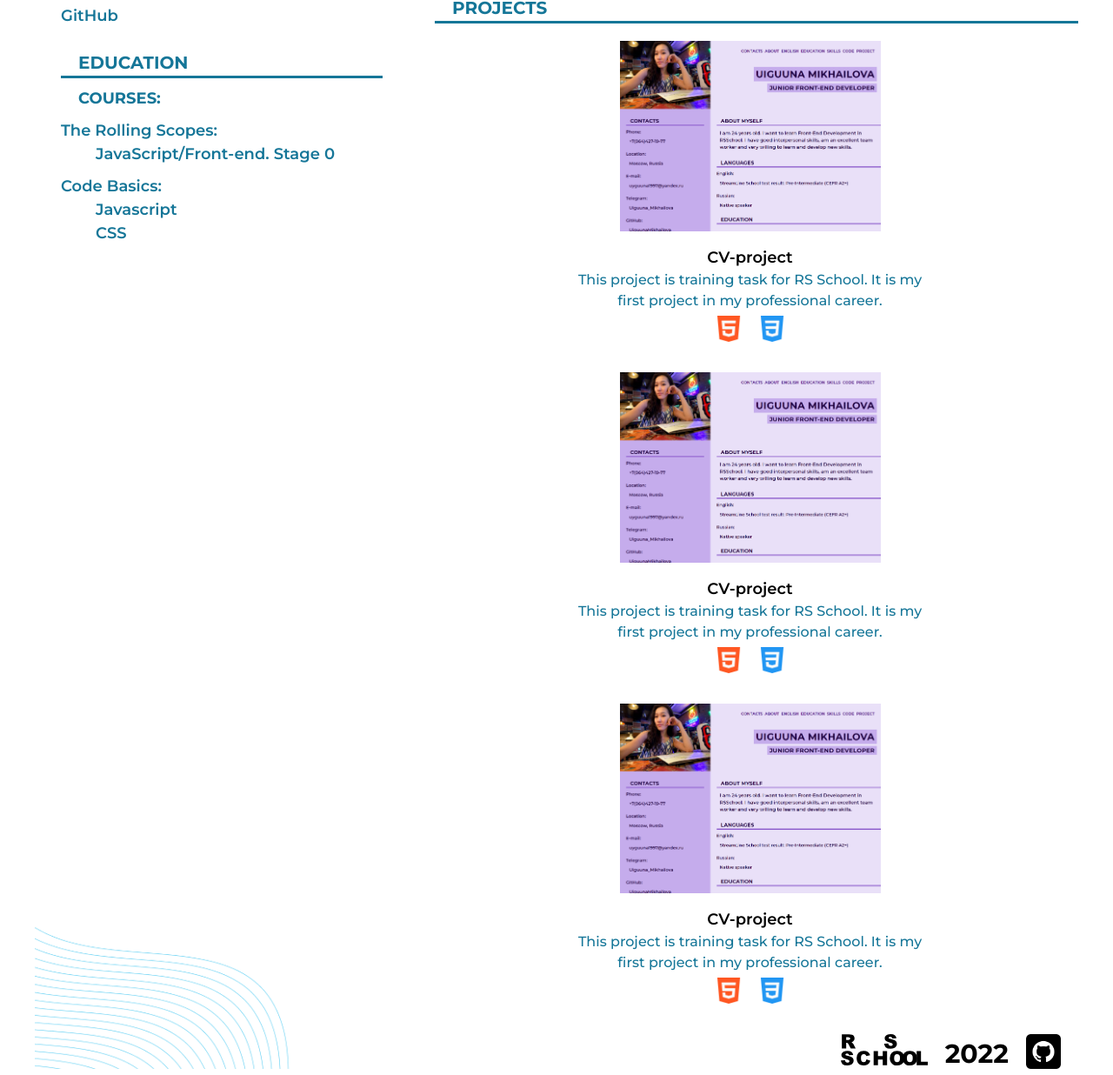
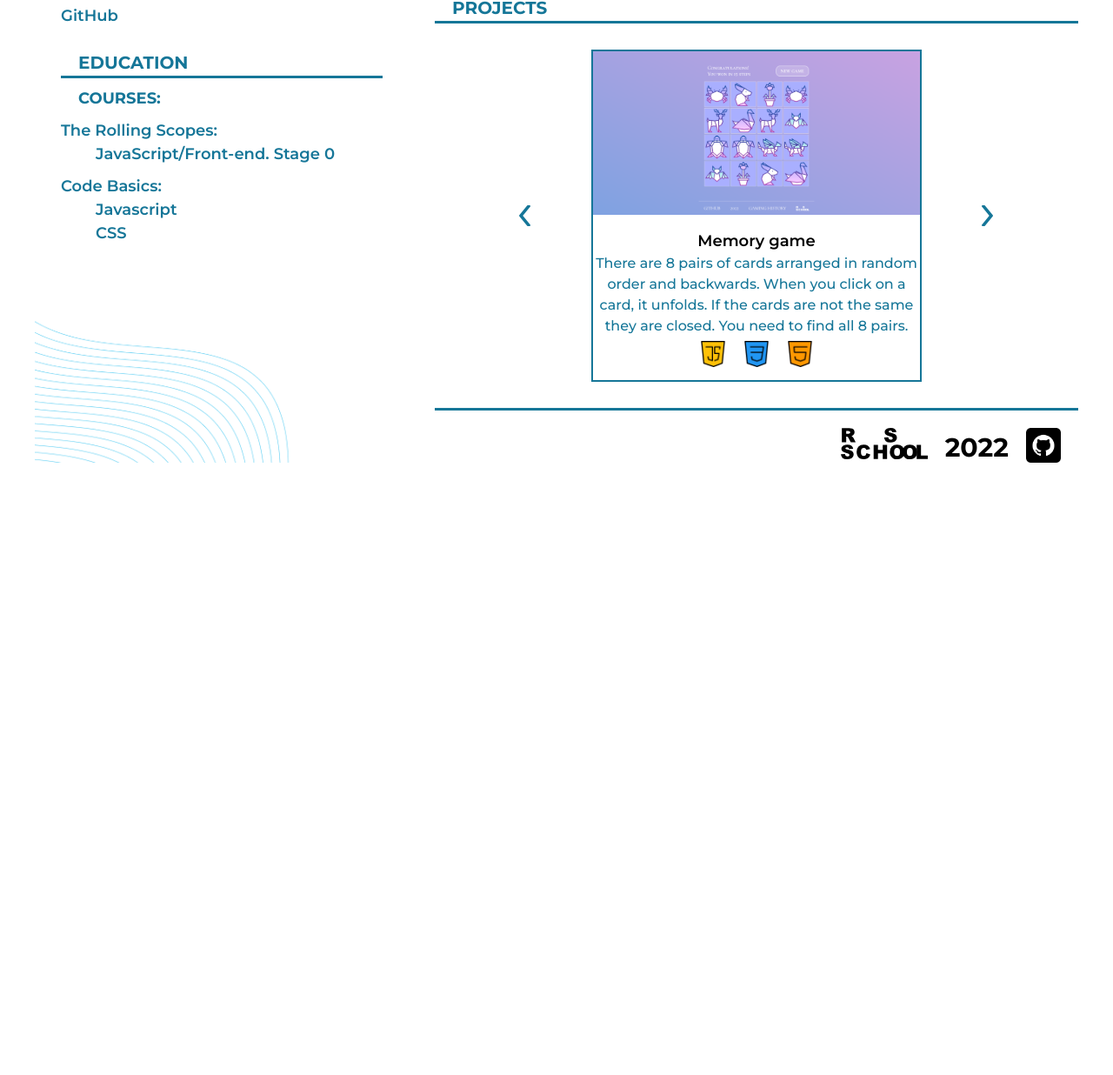
Before and after one commit to UiguunaMikhailova/rsschool-cv, a plain HTML site: page index.html in a window 1280 px wide. Shown: the part 1063-2299 px from the top of the page at 87% size. After the commit the page ends 1602 px from the top, so only its background shows below. Drawn offline with Linux system fonts and the light colour scheme.

Commit message:
feat: add styles for projects slider

```diff
--- a/index.html
+++ b/index.html
@@ -47,7 +47,7 @@
                                     <a href="#code" class="nav_link">Code</a>
                                 </li>
                                 <li class="nav_item">
-                                    <a href="#projects" class="nav_link">Project</a>
+                                    <a href="#projects" class="nav_link">Projects</a>
                                 </li>
                             </ul>
                         </div>
@@ -126,8 +126,7 @@
                                                 href="https://ru.code-basics.com/languages/javascript">Javascript</a>
                                         </li>
                                         <li class="item2">
-                                            <a class="item_link"
-                                                href="https://ru.code-basics.com/languages/css">CSS</a>
+                                            <a class="item_link" href="https://ru.code-basics.com/languages/css">CSS</a>
                                         </li>
                                     </ol>
                                 </li>
@@ -168,7 +167,7 @@
                             CODEWARS 6 kyu - Data Reverse
                         </div>
                         <pre class="pre">
-                            <code class="code">    <span class="function">function</span> <span class="function_name">dataReverse</span>(<span class="function_name">data</span>) {
+                            <code class="code html">    <span class="function">function</span> <span class="function_name">dataReverse</span>(<span class="function_name">data</span>) {
        <span class="function">const</span> <span class="function_name">size</span> = <span class="function_name">8</span>
        <span class="function">const</span> <span class="function_name">array</span> = []
        <span class="function">for</span> (<span class="function">let</span> <span class="function_name">i</span> = <span class="function_name">0</span>; i < data.length; i += size) {
@@ -178,71 +177,85 @@
     }</code>
                         </pre>
                     </section>
-                    <section class="project" id='projects'>
-
                     <h2 class="section_header2">Projects</h2>
                     <div class="divider"></div>
-                        <div class="project1">
-                            <a href="https://github.com/UiguunaMikhailova/rsschool-cv" class="project_link">
-                                <img src="img/cv-screen.png" alt="project_image" class="project_img">
+                    <section class="project" id='projects'>
+                        <img class="back" src="img/icons/back.png" alt="back-button">
+                        <img class="next" src="img/icons/next.png" alt="next-button">
+                        <div class="project1 active">
+                            <a href="https://uiguunamikhailova.github.io/Memory-game/" class="project_link">
+                                <img src="img/memory-game-project.png" alt="project1_image" class="project_img">
                             </a>
                             <div class="project_info">
-                                <h4 class="project_title">CV-project</h4>
-                                <div class="project_descr">This project is training task for RS School. It is my first
-                                    project in my professional career.</div>
+                                <h4 class="project_title">Memory game</h4>
+                                <div class="project_descr">There are 8 pairs of cards arranged in random order and
+                                    backwards. When you click on a card, it unfolds. If the cards are not the same they
+                                    are closed. You need to find all 8 pairs.</div>
                                 <div class="project_tech">
                                     <ul class="tech_list">
                                         <li class="tech_item">
-                                            <img src="img/icons/html.png" alt="">
+                                            <img src="img/icons/js-icon.png" alt="">
                                         </li>
                                         <li class="tech_item">
-                                            <img src="img/icons/css.png" alt="">
+                                            <img src="img/icons/css-icon.png" alt="">
+                                        </li>
+                                        <li class="tech_item">
+                                            <img src="img/icons/html-icon.png" alt="">
                                         </li>
                                     </ul>
                                 </div>
                             </div>
                         </div>
                         <div class="project1">
-                            <a href="https://github.com/UiguunaMikhailova/rsschool-cv" class="project_link">
-                                <img src="img/cv-screen.png" alt="project_image" class="project_img">
+                            <a href="https://uiguunamikhailova.github.io/Image-galery/" class="project_link">
+                                <img src="img/image-galery.png" alt="project_image" class="project_img">
                             </a>
                             <div class="project_info">
-                                <h4 class="project_title">CV-project</h4>
-                                <div class="project_descr">This project is training task for RS School. It is my first
-                                    project in my professional career.</div>
+                                <h4 class="project_title">Image galery</h4>
+                                <div class="project_descr">This project is an image gallery. We get the images from the
+                                    Unsplash API service. You can find any pictures, you need to enter a query in the
+                                    input field.</div>
                                 <div class="project_tech">
                                     <ul class="tech_list">
                                         <li class="tech_item">
-                                            <img src="img/icons/html.png" alt="">
+                                            <img src="img/icons/js-icon.png" alt="">
                                         </li>
                                         <li class="tech_item">
-                                            <img src="img/icons/css.png" alt="">
+                                            <img src="img/icons/css-icon.png" alt="">
+                                        </li>
+                                        <li class="tech_item">
+                                            <img src="img/icons/html-icon.png" alt="">
                                         </li>
                                     </ul>
                                 </div>
                             </div>
                         </div>
                         <div class="project1">
-                            <a href="https://github.com/UiguunaMikhailova/rsschool-cv" class="project_link">
-                                <img src="img/cv-screen.png" alt="project_image" class="project_img">
+                            <a href="https://uiguunamikhailova.github.io/Random-quotes/" class="project_link">
+                                <img src="img/random-quotes.png" alt="project2_image" class="project_img">
                             </a>
                             <div class="project_info">
-                                <h4 class="project_title">CV-project</h4>
-                                <div class="project_descr">This project is training task for RS School. It is my first
-                                    project in my professional career.</div>
+                                <h4 class="project_title">Random quotes</h4>
+                                <div class="project_descr">This project is a generator of random quotes in Russian or
+                                    English. Quotes in English are obtained from the API service. The quotes in Russian
+                                    are obtained from a local JSON file.</div>
                                 <div class="project_tech">
                                     <ul class="tech_list">
                                         <li class="tech_item">
-                                            <img src="img/icons/html.png" alt="">
+                                            <img src="img/icons/js-icon.png" alt="">
                                         </li>
                                         <li class="tech_item">
-                                            <img src="img/icons/css.png" alt="">
+                                            <img src="img/icons/css-icon.png" alt="">
+                                        </li>
+                                        <li class="tech_item">
+                                            <img src="img/icons/html-icon.png" alt="">
                                         </li>
                                     </ul>
                                 </div>
                             </div>
                         </div>
                     </section>
+                    <div class="divider"></div>
                 </main>
             </div>
         </div>
@@ -263,4 +276,5 @@
         </footer>
     </div>
 </body>
+
 </html>
--- /dev/null
+++ b/index.js
@@ -0,0 +1,3 @@
+const projectCard = document.querySelectorAll('.project1')
+const back = document.querySelector('.back')
+const next = document.querySelector('.next')
--- a/style.css
+++ b/style.css
@@ -1,14 +1,31 @@
 * {
     box-sizing: border-box;
 }
+
 html {
     scroll-behavior: smooth;
 }
+
 :root {
     --blue: #157698;
     --grey: #C4C4C4;
     --dark-grey: #999999;
 }
+
+/*<span class="function">function</span> <span class="function_name">dataReverse</span>(<span class="function_name">data</span>) {
+    <span class="function">const</span> <span class="function_name">size</span> = <span class="function_name">8</span>
+    <span class="function">const</span> <span class="function_name">array</span> = []
+    <span class="function">for</span> (<span class="function">let</span> <span class="function_name">i</span> = <span class="function_name">0</span>; i < data.length; i += size) {
+             array.push(data.slice(i, i + size))
+    }
+    <span class="function">return</span> <span class="hello">array.reverse().flat()</span>
+ }
+ function dataReverse(data) {
+     const size = 8
+     const array = []
+     for (
+ */
+
 body {
     display: flex;
     flex-direction: column;
@@ -20,15 +37,18 @@ body {
     margin: 0 auto;
     padding: 0;
 }
+
 section {
     position: relative;
     z-index: 1;
 }
+
 .container {
     width: 1200px;
     margin: 0 auto;
     position: relative;
 }
+
 .background_image1 {
     position: absolute;
     z-index: 0;
@@ -36,6 +56,7 @@ section {
     right: 0;
     width: 800px;
 }
+
 .background_image1 img {
     width: 100%;
     height: 100%;
@@ -48,10 +69,12 @@ section {
     left: 0;
     width: 800px;
 }
+
 .background_image2 img {
     width: 100%;
     height: 100%;
 }
+
 .header_container {
     position: relative;
     z-index: 1;
@@ -59,7 +82,7 @@ section {
     display: flex;
     flex-direction: row;
     justify-content: space-around;
-    align-items:flex-start;
+    align-items: flex-start;
     text-transform: uppercase;
 }
 
@@ -81,6 +104,7 @@ section {
     justify-content: stretch;
     align-items: stretch;
 }
+
 .nav {
     display: flex;
     align-items: center;
@@ -89,21 +113,24 @@ section {
     list-style: none;
     padding: 0 20px;
 }
+
 .nav_list {
     display: flex;
     justify-content: flex-end;
     color: var(--blue);
     padding: 5px 10px 5px;
 }
+
 .nav_list ul {
     margin: 0;
     padding: 0;
     display: inline-block;
 }
+
 ul li {
-    list-style-type:none;
-    padding-left:0px;
-    margin-left:0px;
+    list-style-type: none;
+    padding-left: 0px;
+    margin-left: 0px;
 }
 
 
@@ -115,6 +142,7 @@ ul li {
     bottom: 0;
     color: var(--blue);
 }
+
 .nav_link {
     padding: 0 0 0 10px;
     text-decoration: none;
@@ -122,6 +150,7 @@ ul li {
     font-size: 18px;
     color: var(--blue);
 }
+
 .header_info {
     display: flex;
     flex-direction: column;
@@ -129,6 +158,7 @@ ul li {
     justify-content: center;
     padding-left: 130px;
 }
+
 .header_title {
     font-weight: 700;
     font-size: 35px;
@@ -137,6 +167,7 @@ ul li {
     padding: 0 10px;
     color: var(--blue);
 }
+
 .header_subtitle {
     font-weight: 700;
     font-size: 25px;
@@ -145,9 +176,11 @@ ul li {
     padding: 0 10px;
     color: var(--blue);
 }
+
 .main_content_container {
     display: flex;
 }
+
 .aside {
     min-width: 430px;
     display: flex;
@@ -155,6 +188,7 @@ ul li {
     padding: 20px 30px;
     color: var(--blue);
 }
+
 .section_header {
     font-size: 20px;
     text-transform: uppercase;
@@ -162,6 +196,7 @@ ul li {
     padding: 15px 0 0 20px;
     margin: 0;
 }
+
 .section_header2 {
     font-size: 20px;
     text-transform: uppercase;
@@ -170,39 +205,47 @@ ul li {
     margin: 0;
     color: var(--blue);
 }
+
 .divider {
     height: 3px;
     width: 100%;
     background-color: var(--blue);
     padding: 0 0 0 20px;
 }
+
 .list {
     margin: 0;
     padding: 0;
 }
+
 .item {
     font-size: 18px;
     font-weight: 600;
     color: var(--blue);
     margin: 10px 0;
 }
+
 .item_text {
     font-weight: 600;
     color: var(--blue);
     padding: 5px;
     margin: 0;
 }
+
 .item_link {
     text-decoration: none;
     color: var(--blue);
 }
+
 .courses {
     padding-top: 10px;
 }
+
 .main {
     margin: 20px 0 0 30px;
     color: var(--blue);
 }
+
 .main_descr {
     font-size: 18px;
     font-weight: 600;
@@ -210,6 +253,7 @@ ul li {
     padding: 15px;
     color: var(--blue);
 }
+
 .subtitle {
     font-size: 18px;
     text-transform: uppercase;
@@ -217,6 +261,7 @@ ul li {
     padding: 0 0 0 20px;
     margin: 0;
 }
+
 .pre {
     font-family: monospace;
     font-size: 16px;
@@ -225,43 +270,82 @@ ul li {
     color: rgb(119, 119, 119);
     margin: 10px;
 }
+
 .code {
     width: 100%;
 }
+
 .function {
     color: rgb(72, 176, 202);
 }
+
 .function_name {
     color: rgb(226, 102, 102);
 }
+
 .return {
     color: rgb(226, 102, 102);
 }
+
 .hello {
     color: rgb(89, 192, 79);
 }
-.project1 {
+
+.project {
+    position: relative;
     display: flex;
     justify-content: center;
     flex-direction: column;
+    justify-content: center;
     align-items: center;
-    margin: 20px 0;
-    padding: 0 15px 0 0;
+    padding: 20px;
 }
+
+.back {
+    position: absolute;
+    top: calc(50% - 15px);
+    left: 90px;
+    cursor: pointer;
+}
+
+.next {
+    position: absolute;
+    top: calc(50% - 15px);
+    right: 90px;
+    cursor: pointer;
+}
+
+.project1 {
+    display: none;
+    justify-content: center;
+    flex-direction: column;
+    justify-content: center;
+    align-items: center;
+    border: solid 2px var(--blue);
+    width: 380px;
+    margin: 10px 0;
+}
+
+.project1.active {
+    display: flex;
+}
+
 .project_link {
     text-decoration: none;
 }
+
 .project_info {
     display: flex;
     flex-direction: column;
     justify-content: space-around;
     text-align: center;
     min-height: 100px;
-    width: 400px;
 }
+
 .project_tech {
     min-height: 50px;
 }
+
 .tech_list {
     padding: 5px 0;
     display: flex;
@@ -269,26 +353,32 @@ ul li {
     margin: 0;
     gap: 20px;
 }
+
 .tech_item img {
     height: 30px;
 }
+
 .project_link img {
-    width: 300px;
+    width: 376px;
 }
+
 .project_title {
     font-size: 18px;
     font-weight: 600;
     color: #000;
     margin: 10px 0 0 0;
 }
+
 .project_descr {
     font-weight: 500;
     color: var(--blue);
     margin: 0;
 }
+
 .footer {
-    margin-top: -0.82px;
+    margin-top: 20px;
 }
+
 .footer_container {
     display: flex;
     flex-direction: row;
@@ -296,13 +386,16 @@ ul li {
     gap: 20px;
     padding-right: 20px;
 }
+
 .rsschool {
     width: 100px;
 }
+
 .date {
     font-size: 30px;
     font-weight: 700;
 }
+
 .github_img {
     width: 40px;
 }
```
Also changed, not shown: img/cv-screen.png (deleted), img/icons/back.png (added), img/icons/bootstrap.png (deleted), img/icons/css-icon.png (added), img/icons/css.png (deleted), img/icons/html-icon.png (added), img/icons/html.png (deleted), img/icons/js-icon.png (added), img/icons/js.png (deleted), img/icons/next.png (added), img/memory-game-project.png (added), img/random-quotes.png (added), img/resume.jpg (deleted), 1 other file. Lines whose indentation alone changed are shown as unchanged.
